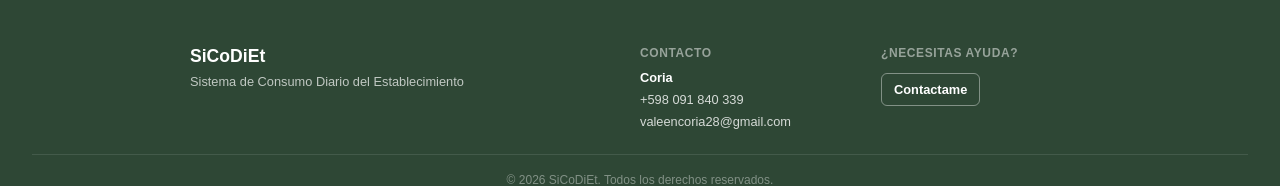
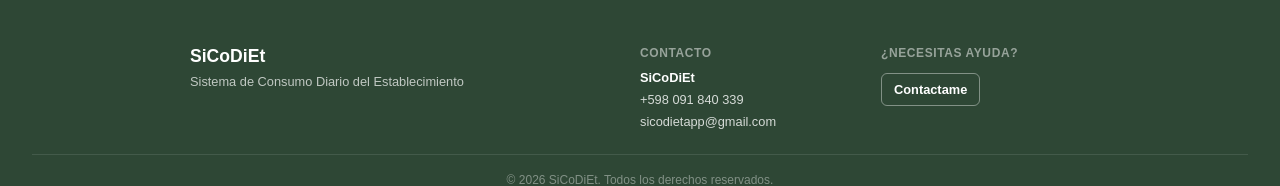
Before and after one commit to valen289/SiCoDiEt, a React (Vite) app in the folder frontend/: page / in a window 1280 px wide. Shown: the part 1621-1807 px from the top of the page. Built offline with nearby package versions, Linux system fonts and the light colour scheme; no server answers.

Commit message:
Actualizar contacto del footer y landing al mail oficial de SiCoDiEt
Cambia valeencoria28@gmail.com por sicodietapp@gmail.com y el nombre de
contacto de "Coria" a "SiCoDiEt" en el footer y en el CTA de la landing.
El telefono no cambia.

```diff
--- a/frontend/src/components/Footer.jsx
+++ b/frontend/src/components/Footer.jsx
@@ -2,7 +2,7 @@ import '../styles/footer.css';
 
 export default function Footer() {
   const gmailComposeUrl =
-    'https://mail.google.com/mail/?view=cm&fs=1&to=valeencoria28@gmail.com&su=Consulta%20SiCoDiEt';
+    'https://mail.google.com/mail/?view=cm&fs=1&to=sicodietapp@gmail.com&su=Consulta%20SiCoDiEt';
 
   return (
     <footer className="login-footer">
@@ -13,9 +13,9 @@ export default function Footer() {
         </div>
         <div className="footer-contact">
           <h4>Contacto</h4>
-          <p><strong>Coria</strong></p>
+          <p><strong>SiCoDiEt</strong></p>
           <p>+598 091 840 339</p>
-          <p>valeencoria28@gmail.com</p>
+          <p>sicodietapp@gmail.com</p>
         </div>
         <div className="footer-help">
           <h4>¿Necesitas ayuda?</h4>
--- a/frontend/src/pages/Landing.jsx
+++ b/frontend/src/pages/Landing.jsx
@@ -114,7 +114,7 @@ export default function Landing() {
         <h2>¿Querés llevarlo a tu establecimiento?</h2>
         <p>Escribime y te ayudo a poner en marcha el sistema con tus datos.</p>
         <a
-          href="https://mail.google.com/mail/?view=cm&fs=1&to=valeencoria28@gmail.com&su=Quiero%20SiCoDiEt%20en%20mi%20establecimiento"
+          href="https://mail.google.com/mail/?view=cm&fs=1&to=sicodietapp@gmail.com&su=Quiero%20SiCoDiEt%20en%20mi%20establecimiento"
           target="_blank"
           rel="noopener noreferrer"
           className="btn-link-mail"
```
